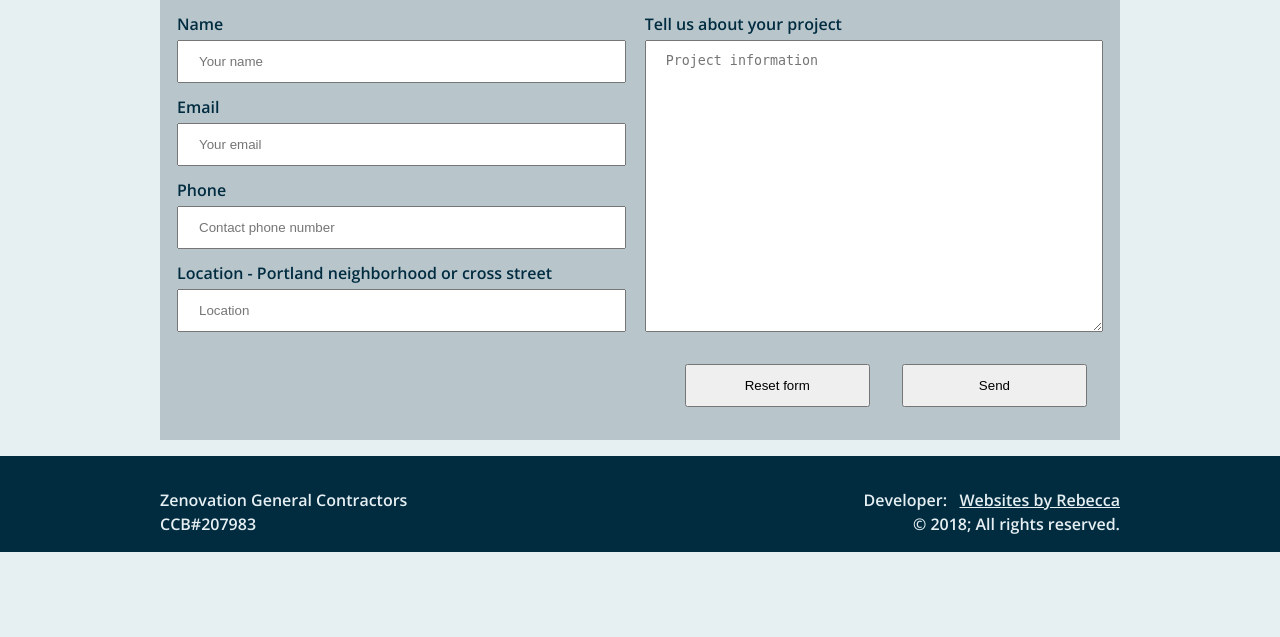
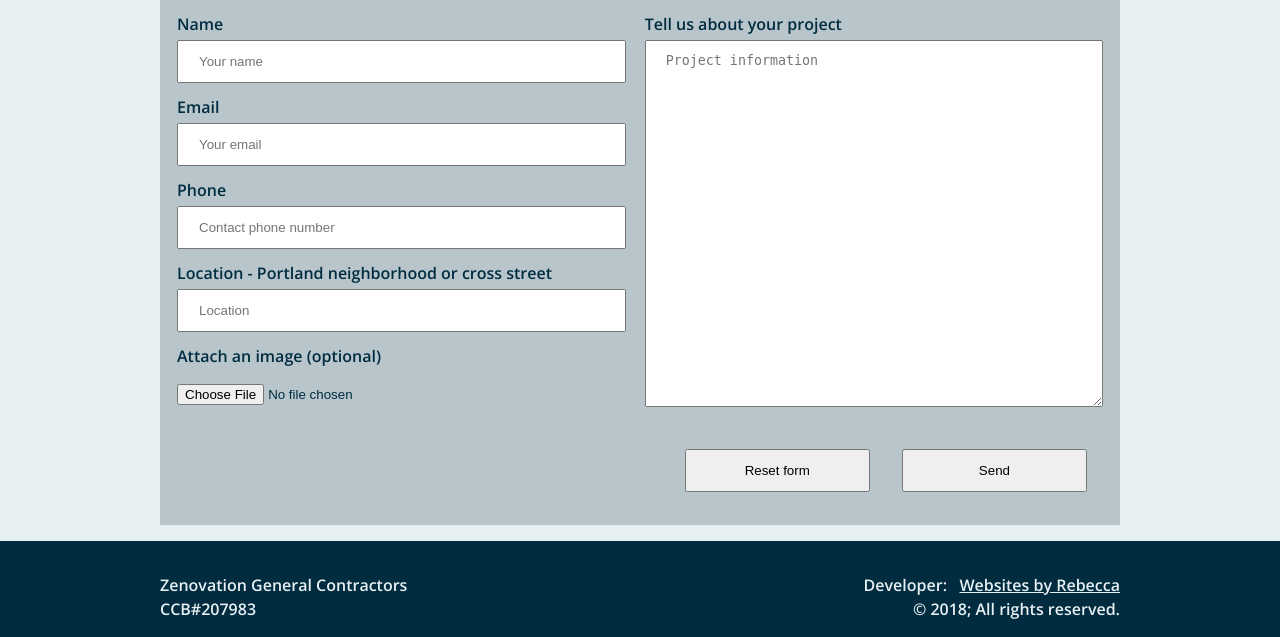
Before and after one commit to rhoffen/zenovation, a PHP site: page /contact.html in a window 1280 px wide. Shown: the part 319-956 px from the top of the page. Before the commit the page ends 871 px from the top, so only its background shows below. Run offline with PHP 8.4, Linux system fonts and the light colour scheme.

Commit message:
Attach an image option added to contact form

```diff
--- a/contact.html
+++ b/contact.html
@@ -57,6 +57,8 @@
               <input type="tel" name="phone" placeholder="Contact phone number" required="">
               <span>Location - Portland neighborhood or cross street</span>
               <input type="text" name="location" placeholder="Location" required="">
+              <span>Attach an image (optional)</span>
+              <input type="file" name="pic" accept="image/*">
             </div>
             <div id="project-field">
               <span id="description-caption">Tell us about your project</span>
--- a/resources/css/contact-style.css
+++ b/resources/css/contact-style.css
@@ -71,6 +71,10 @@ textarea {
 .buttons {
   display: flex;
   justify-content: flex-end;
+}
+
+input[type=file] {
+  padding-left: 0;
 }
 
 input[type=submit], input[type=reset] {
```
